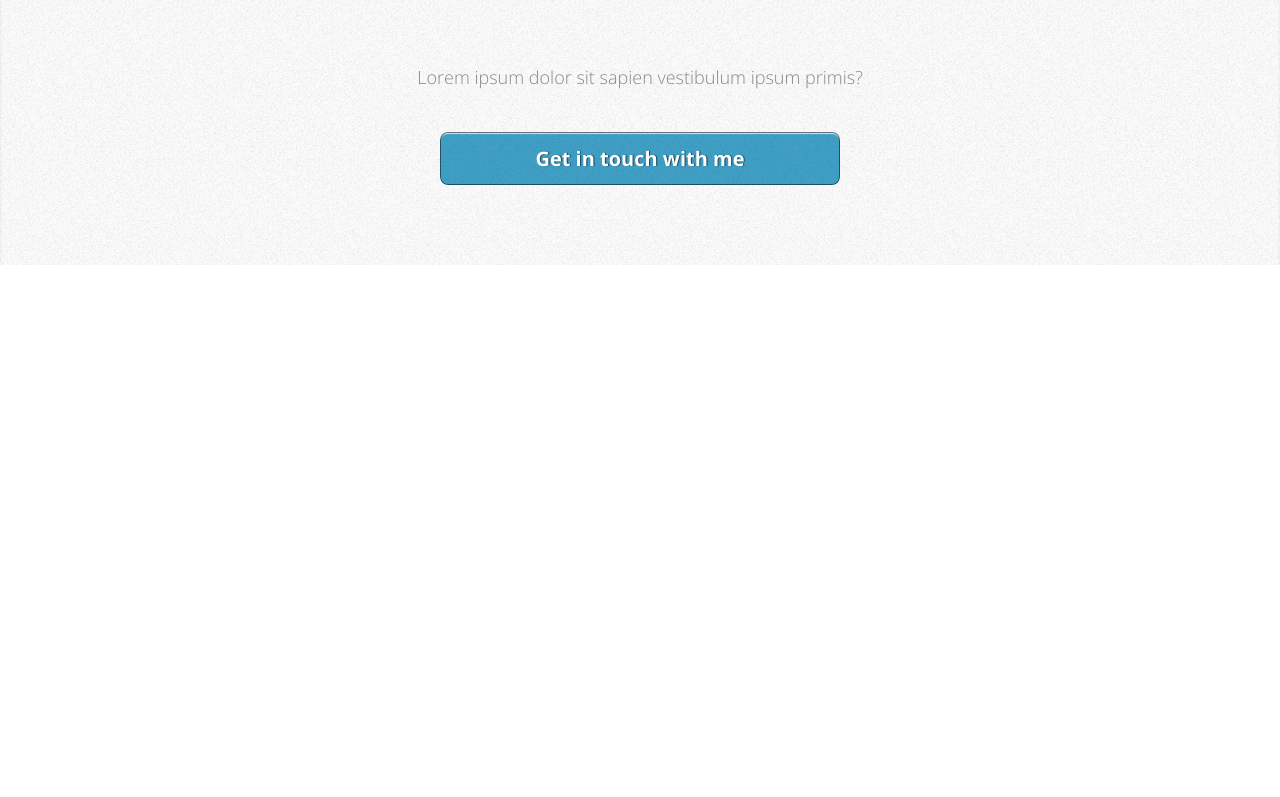
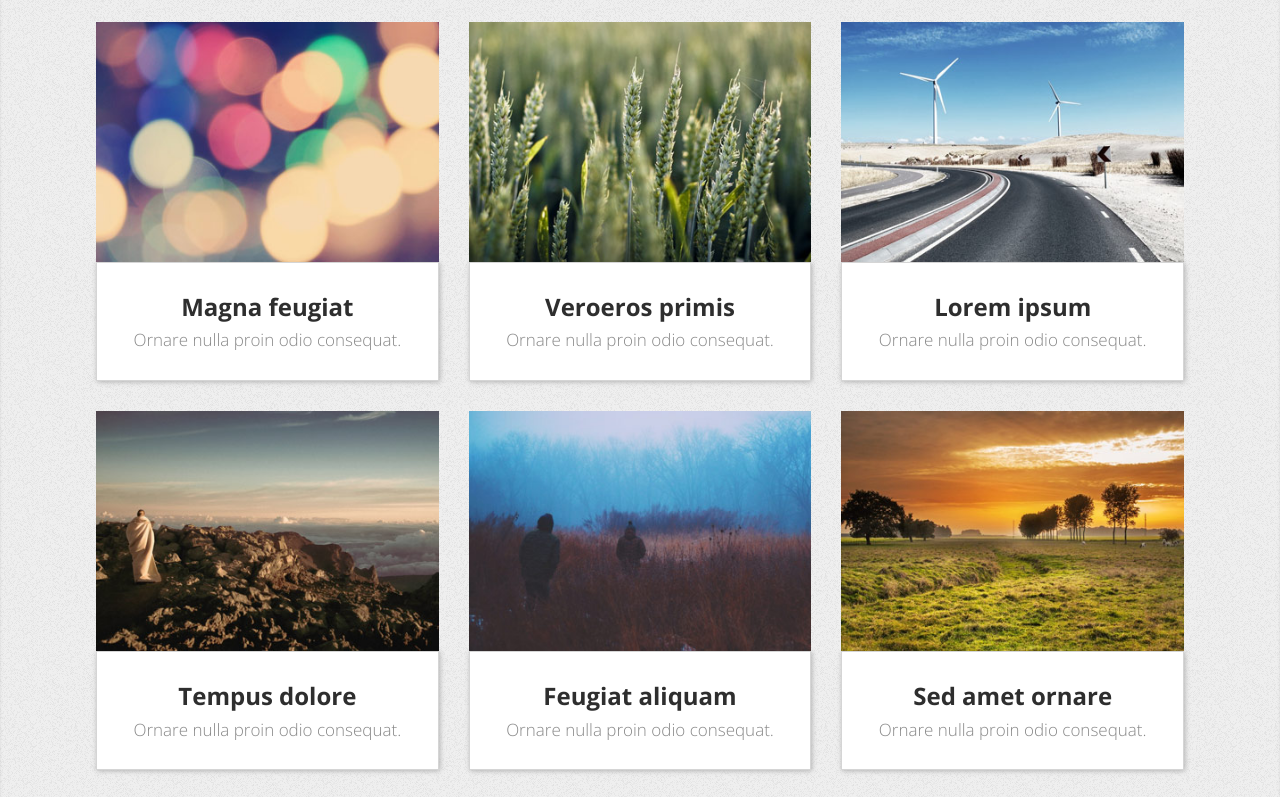
Before and after one commit to juanmoncayo55/miniport, a plain HTML site: page index.html in a window 1280 px wide. Shown: the part 1485-2282 px from the top of the page. Before the commit the page ends 1750 px from the top, so only its background shows below. Drawn offline with Linux system fonts and the light colour scheme.

Commit message:
Agregando nueva sección de Mis proyectos, se modifico el archivo index.html y styles.css

```diff
--- a/css/styles.css
+++ b/css/styles.css
@@ -68,10 +68,10 @@ img{max-width: 100%;}
     text-align: center;
     text-shadow: 1px 0px 1px #0000009c;
     width: 100%;
-    max-width: 40rem;
+    max-width: fit-content;
     margin: 0 auto;
-	transition: .1s ease-in-out;
-	transform: translateY(0px);
+    transition: .1s ease-in-out;
+    transform: translateY(0px);
 }
 .boton:hover{
 	background-image: linear-gradient(360deg, #00000017, #ffffff36);
@@ -174,13 +174,49 @@ img{max-width: 100%;}
 	line-height: 3rem;
 	font-size: 1.5rem;
 }
+/* My projects */
+.my-projects{
+	background-color: #efefef;
+}
+.my-projects_cards{
 
+}
+.projects_card-img img{
+    display: block;
+    height: 100%;
+    width: 100%;
+}
+.projects_card-content{
+	background-color: var(--blanco);
+    padding: 3rem;
+    text-align: center;
+    border: 1px solid #d5d5d5;
+    box-shadow: 1px 1px 5px #b3b3b3;
+}
+.projects_card-title{
+    font-family: var(--fbold);
+    color: var(--color4);
+    /* font-size: 2.2rem; */
+    transition: all .25s ease-in-out;
+}
+.projects_card-title:hover{color: var(--color3);}
+.projects_card-subtitle{
+    font-size: 1.5rem;
+    color: var(--color6);
+    margin-top: 1rem;
+}
 
 
 
 
 
 /* Responsive All */
+@media (min-width: 650px) {
+	.projects_card{
+	    margin-bottom: 0;
+    	flex: 1 0 40%;
+	}
+}
 @media (min-width: 720px) {
 	.know{ padding: 6rem 0;	}
 	.know-subtext{ font-size: 1.6rem }
@@ -194,7 +230,7 @@ img{max-width: 100%;}
 	    justify-items: center;
 	    flex: 0 0 50%;
 	}
-	.know-card_title{ font-size: 2.2rem; }
+	.know-card_title, .projects_card-title{ font-size: 2.2rem; }
 	.know-card_icon{ font-size: 8.5rem; }
 	.know-subtext--modify{ margin: 4.5rem 0; }
 }
@@ -217,7 +253,8 @@ img{max-width: 100%;}
 	.presentation-name{ font-size: 3.5rem }
 	.presentation-image{ max-width: 28%; margin-bottom: 0; }
 	.know-card, .know-card:last-child{ flex: 1 0 30%; }
-	.know-card_description{ font-size: 1.7rem; }
-	.know-card_title{ font-size: 2.4rem; }
+	.know-card_description, .projects_card-subtitle{ font-size: 1.7rem; }
+	.know-card_title, .projects_card-title{ font-size: 2.4rem; }
 	.know-card_icon{ font-size: 9rem; }
+	.projects_card { flex: 1 0 30%; }
 }
--- a/index.html
+++ b/index.html
@@ -63,15 +63,68 @@
 		</div>
 	</section>
 	<section class="know my-projects">
-		<div class="container know-container">
+		<div class="container know-container my-projects_container">
 			<h4 class="tcenter know-title">Here’s some stuff I made recently.</h4>
 			<p class="tcenter know-subtext">Proin odio consequat sapien vestibulum consequat lorem dolore feugiat.</p>
-			<div class="know-cards">
-
+			<div class="know-cards my-projects_cards">
+				<div class="projects_card">
+					<div class="projects_card-img">
+						<img src="images/pic01.jpg" alt="Imagen que representa el primer proyecto">
+					</div>
+					<div class="projects_card-content">
+						<a href="#" class="h5 projects_card-title">Magna feugiat</a>
+						<p class="projects_card-subtitle">Ornare nulla proin odio consequat.</p>
+					</div>
+				</div>
+				<div class="projects_card">
+					<div class="projects_card-img">
+						<img src="images/pic02.jpg" alt="Imagen que representa el primer proyecto">
+					</div>
+					<div class="projects_card-content">
+						<a href="#" class="h5 projects_card-title">Veroeros primis</a>
+						<p class="projects_card-subtitle">Ornare nulla proin odio consequat.</p>
+					</div>
+				</div>
+				<div class="projects_card">
+					<div class="projects_card-img">
+						<img src="images/pic03.jpg" alt="Imagen que representa el primer proyecto">
+					</div>
+					<div class="projects_card-content">
+						<a href="#" class="h5 projects_card-title">Lorem ipsum</a>
+						<p class="projects_card-subtitle">Ornare nulla proin odio consequat.</p>
+					</div>
+				</div>
+				<div class="projects_card">
+					<div class="projects_card-img">
+						<img src="images/pic04.jpg" alt="Imagen que representa el primer proyecto">
+					</div>
+					<div class="projects_card-content">
+						<a href="#" class="h5 projects_card-title">Tempus dolore</a>
+						<p class="projects_card-subtitle">Ornare nulla proin odio consequat.</p>
+					</div>
+				</div>
+				<div class="projects_card">
+					<div class="projects_card-img">
+						<img src="images/pic05.jpg" alt="Imagen que representa el primer proyecto">
+					</div>
+					<div class="projects_card-content">
+						<a href="#" class="h5 projects_card-title">Feugiat aliquam</a>
+						<p class="projects_card-subtitle">Ornare nulla proin odio consequat.</p>
+					</div>
+				</div>
+				<div class="projects_card">
+					<div class="projects_card-img">
+						<img src="images/pic06.jpg" alt="Imagen que representa el primer proyecto">
+					</div>
+					<div class="projects_card-content">
+						<a href="#" class="h5 projects_card-title">Sed amet ornare</a>
+						<p class="projects_card-subtitle">Ornare nulla proin odio consequat.</p>
+					</div>
+				</div>
 			</div>
 			<p class="tcenter know-subtext know-subtext--modify">Lorem ipsum dolor sit sapien vestibulum ipsum primis?</p>
 			<a href="#" class="boton presentation-link presentation-link--modify">Get in touch with me</a>
-		</div>
+		</div> <!-- .my-projects_container -->
 	</section>
 </body>
 </html>
```
